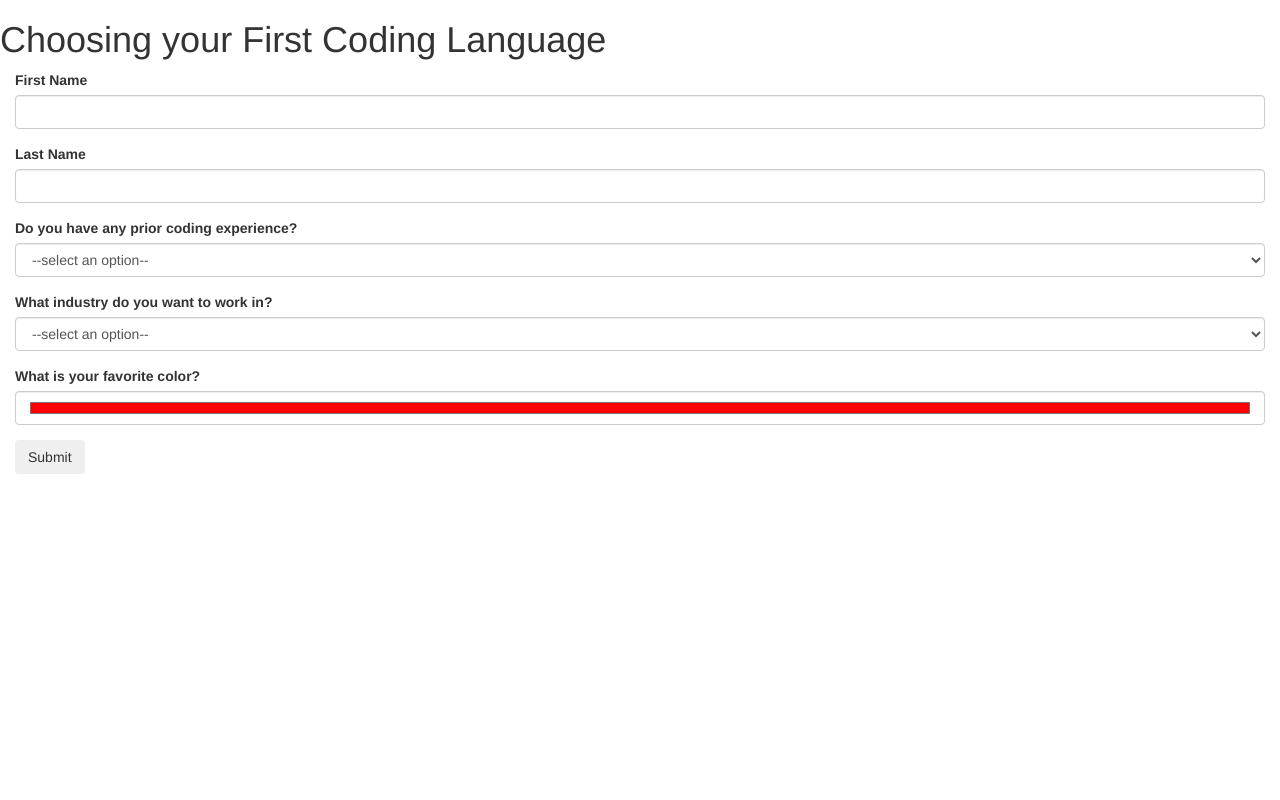
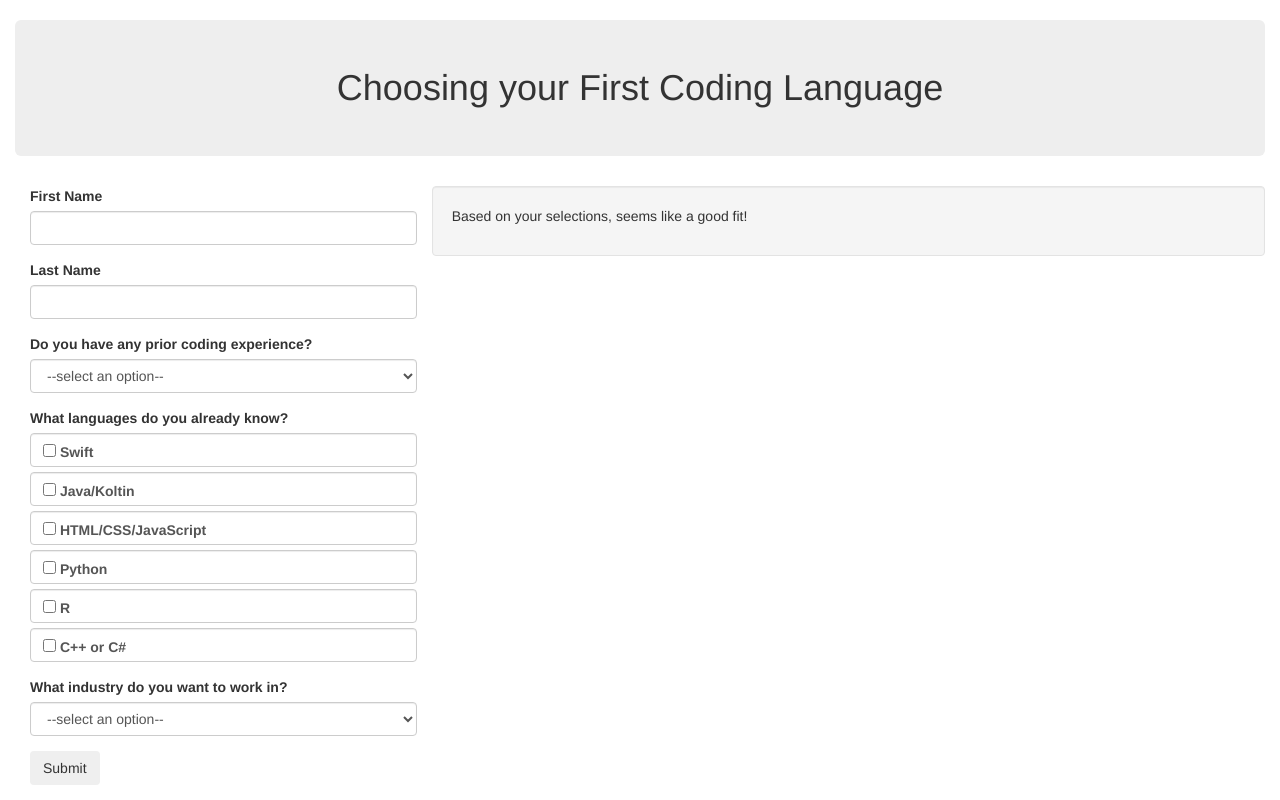
Before and after one commit to Lackeyt/project-week2, a plain HTML site: page index.html in a window 1280 px wide. Drawn offline with Linux system fonts and the light colour scheme.

Commit message:
update form questions in HTML

```diff
--- a/css/styles.css
+++ b/css/styles.css
@@ -0,0 +1,3 @@
+.jumbotron {
+  text-align: center;
+}
--- a/index.html
+++ b/index.html
@@ -10,8 +10,10 @@
   <title>Programming Language Survey</title>
 </head>
 <body>
-  <h1 class="jumbrotron">Choosing your First Coding Language</h1>
   <div class="container-fluid">
+  <h1 class="jumbotron">Choosing your First Coding Language</h1>
+    <div class="row container-fluid">
+      <div class="col-md-4">
         <form id="survey">
           <div class="form-group">
             <label for="q1">First Name</label>
@@ -30,25 +32,35 @@
             </select>
           </div>
           <div class="form-group">
-        <label for="q4">What industry do you want to work in?</label>
-        <select id="q4" class="form-control">
-          <option disabled selected value>--select an option--</option>
-          <option id="q4-1">iOS apps</option>
-          <option id="q4-2">Android apps</option>
-          <option id="q4-3">Websites</option>
-          <option id="q4-4">Data</option>
-          <option id="q4-5">Engineering</option>
-          <option id="q4-6">Science</option>
-          <option id="q4-7">Game Development</option>
-          <option id="q4-8">Other</option>
-        </select>
+            <label>What languages do you already know?</label>
+            <label for="swift" class="form-control"><input id="swift" type="checkbox"> Swift</label>
+            <label for="java" class="form-control"><input id="java" type="checkbox"> Java/Koltin</label>
+            <label for="html" class="form-control"><input id="html" type="checkbox"> HTML/CSS/JavaScript</label>
+            <label for="python" class="form-control"><input id="python" type="checkbox"> Python</label>
+            <label for="r" class="form-control"><input id="r" type="checkbox"> R</label>
+            <label for="c" class="form-control"><input id="c" type="checkbox"> C++ or C#</label>
           </div>
           <div class="form-group">
-        <label for="q5">What is your favorite color?</label>
-        <input id="q5" class="form-control" type="color" value="#ff0000">
+            <label for="q5">What industry do you want to work in?</label>
+            <select id="q5" class="form-control">
+              <option disabled selected value>--select an option--</option>
+              <option id="q5-1">iOS apps</option>
+              <option id="q5-2">Android apps</option>
+              <option id="q5-3">Websites</option>
+              <option id="q5-4">Data</option>
+              <option id="q5-5">Engineering</option>
+              <option id="q5-6">Science</option>
+              <option id="q5-7">Game Development</option>
+              <option id="q5-8">Other</option>
+            </select>
           </div>
           <button type="submit" class="btn">Submit</button>
         </form>
       </div>
+      <div class="col-md-8 well">
+        <p class="output">Based on your selections, <span class="language"></span> seems like a good fit!</p>
+      </div>
+    </div>
+  </div>
 </body>
 </html>
```
Lines whose indentation alone changed are shown as unchanged.
